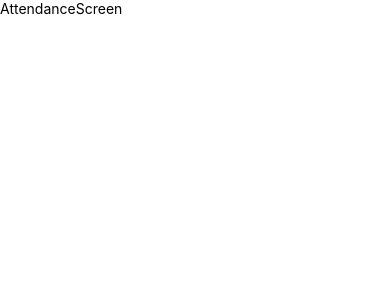
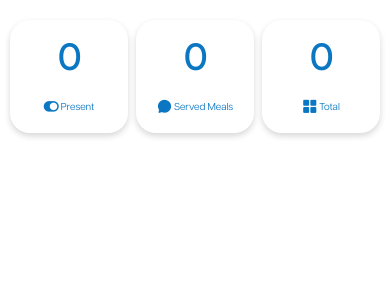
Before and after one commit to abdukasim/attendance-management-app, a React Native app: screen /ATT_OFF in a window 390 px wide. Shown: the top 300 px of the page. Built offline with nearby package versions, Linux system fonts and the light colour scheme; no server answers.

Commit message:
feat: added cards to show stats on attendance screen

```diff
--- a/package.json
+++ b/package.json
@@ -28,6 +28,7 @@
     "react-native-screens": "~3.18.0",
     "react-native-svg": "13.4.0",
     "react-native-web": "~0.18.9",
+    "socket.io-client": "^4.5.4",
     "yup": "^0.32.11",
     "zustand": "^4.1.4"
   },
--- /dev/null
+++ b/src/components/card/index.tsx
@@ -0,0 +1,25 @@
+import { View, Text } from "react-native";
+import React, { Children } from "react";
+import { styles } from "./styles";
+
+interface CardProps {
+  children?: any;
+  px?: number;
+  py?: number;
+}
+
+export function Card({ px, py, children }: CardProps) {
+  return (
+    <View
+      style={[
+        styles.container,
+        {
+          paddingHorizontal: px,
+          paddingVertical: py,
+        },
+      ]}
+    >
+      {children}
+    </View>
+  );
+}
--- /dev/null
+++ b/src/components/card/styles.ts
@@ -0,0 +1,22 @@
+import { StyleSheet } from "react-native";
+import { theme } from "../../styles/theme";
+
+export const styles = StyleSheet.create({
+  container: {
+    display: "flex",
+    alignItems: "center",
+    justifyContent: "center",
+    width: 118,
+    height: 113,
+    borderRadius: theme.spacing.xl,
+    backgroundColor: theme.colors.background,
+    shadowColor: theme.colors.foreground,
+    shadowOpacity: 0.16,
+    shadowOffset: {
+      width: 0,
+      height: 3,
+    },
+    shadowRadius: 6,
+    elevation: 10,
+  },
+});
--- /dev/null
+++ b/src/components/stats/index.tsx
@@ -0,0 +1,79 @@
+import { View } from "react-native";
+import React, { useEffect, useRef, useState } from "react";
+import { Card } from "../card";
+import { Text } from "../text";
+import { AntDesign, Entypo, Ionicons } from "@expo/vector-icons";
+import { styles } from "./styles";
+import { theme } from "../../styles/theme";
+import { io, Socket } from "socket.io-client";
+import { DefaultEventsMap } from "@socket.io/component-emitter";
+
+import { API_URL } from "@env";
+
+export default function Stats() {
+  const [presentAttendees, setPresentAttendees] = useState(0);
+  const [servedMeals, setServedMeals] = useState(0);
+  const [beneficiaries, setBenefeciaries] = useState(0);
+
+  const socketRef = useRef<Socket<DefaultEventsMap, DefaultEventsMap>>();
+
+  useEffect(() => {
+    socketRef.current = io(API_URL);
+    socketRef.current.on("present_count", (count: number) => {
+      setPresentAttendees(count);
+    });
+    socketRef.current.on("meal_count", (count: number) => {
+      setServedMeals(count);
+    });
+    socketRef.current.on("client_count", (count: number) => {
+      setBenefeciaries(count);
+    });
+    return () => {
+      socketRef.current && socketRef.current.disconnect();
+    };
+  }, [presentAttendees, servedMeals, beneficiaries]);
+
+  return (
+    <View style={styles.cardsContainer}>
+      <Card>
+        <Text variant="title" color="primary">
+          {presentAttendees}
+        </Text>
+        <View style={styles.label}>
+          <Entypo name="switch" size={15} color={theme.colors.primary} />
+          <Text variant="body" color="primary" ml={2}>
+            Present
+          </Text>
+        </View>
+      </Card>
+
+      <Card>
+        <Text variant="title" color="primary">
+          {servedMeals}
+        </Text>
+        <View style={styles.label}>
+          <Ionicons
+            name="ios-chatbubble"
+            size={15}
+            color={theme.colors.primary}
+          />
+          <Text variant="body" color="primary" ml={2}>
+            Served Meals
+          </Text>
+        </View>
+      </Card>
+
+      <Card>
+        <Text variant="title" color="primary">
+          {beneficiaries}
+        </Text>
+        <View style={styles.label}>
+          <AntDesign name="appstore1" size={15} color={theme.colors.primary} />
+          <Text variant="body" color="primary" ml={2}>
+            Total
+          </Text>
+        </View>
+      </Card>
+    </View>
+  );
+}
--- /dev/null
+++ b/src/components/stats/styles.ts
@@ -0,0 +1,20 @@
+import { StyleSheet } from "react-native";
+
+export const styles = StyleSheet.create({
+  cardsContainer: {
+    width: "100%",
+    height: "auto",
+    paddingHorizontal: 10,
+    marginTop: 20,
+    display: "flex",
+    flexDirection: "row",
+    justifyContent: "space-between",
+    alignItems: "center",
+  },
+  label: {
+    display: "flex",
+    flexDirection: "row",
+    alignItems: "center",
+    marginTop: 18,
+  },
+});
--- a/src/screens/attendance/index.tsx
+++ b/src/screens/attendance/index.tsx
@@ -1,10 +1,16 @@
-import { View, Text } from "react-native";
+import { View } from "react-native";
 import React from "react";
+import { Card } from "../../components/card";
+import { Text } from "../../components/text";
+import { PresentIcon } from "../../../assets/svg/icons";
+import { theme } from "../../styles/theme";
+import { AntDesign, Entypo, Ionicons } from "@expo/vector-icons";
+import Stats from "../../components/stats";
 
 export default function AttendanceScreen() {
   return (
     <View style={{ backgroundColor: "white", height: "100%" }}>
-      <Text>AttendanceScreen</Text>
+      <Stats />
     </View>
   );
 }
```
Also changed, not shown: src/navigation/admin-tabs/index.tsx (+7 -5 lines), src/screens/attendance/styles.ts (added), 1 other file (tests, documents, lock files or other folders).
